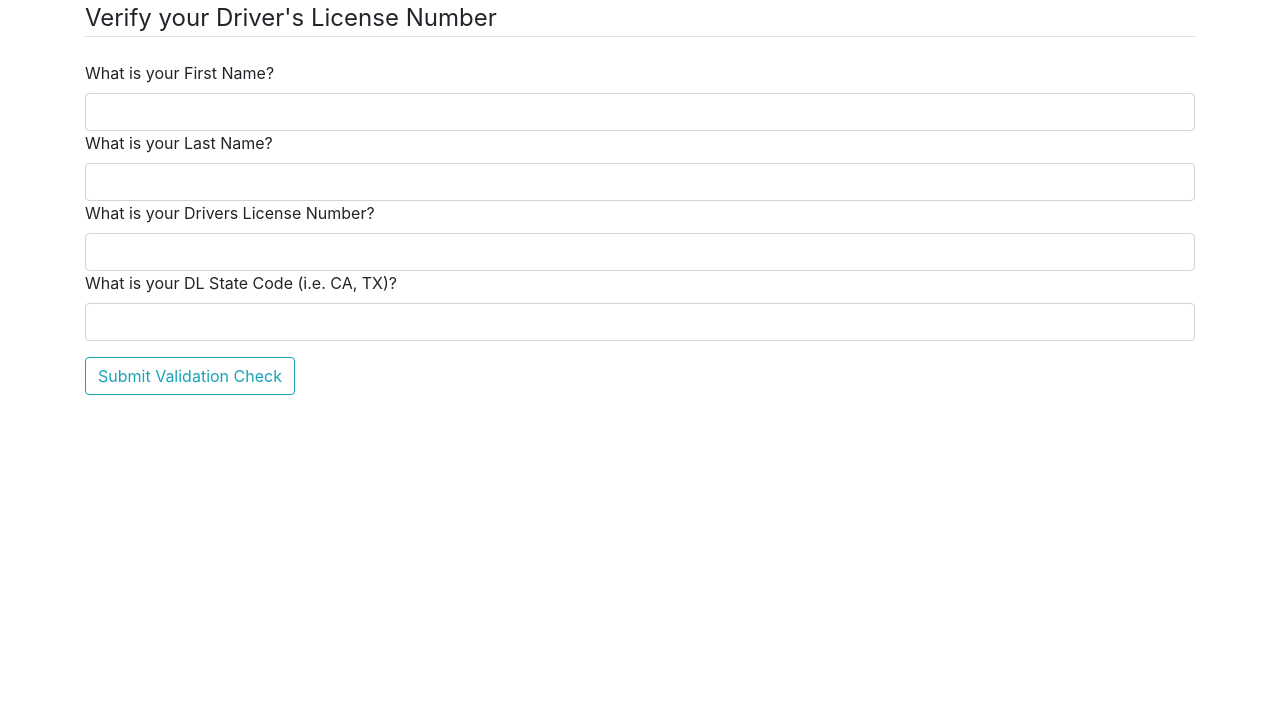
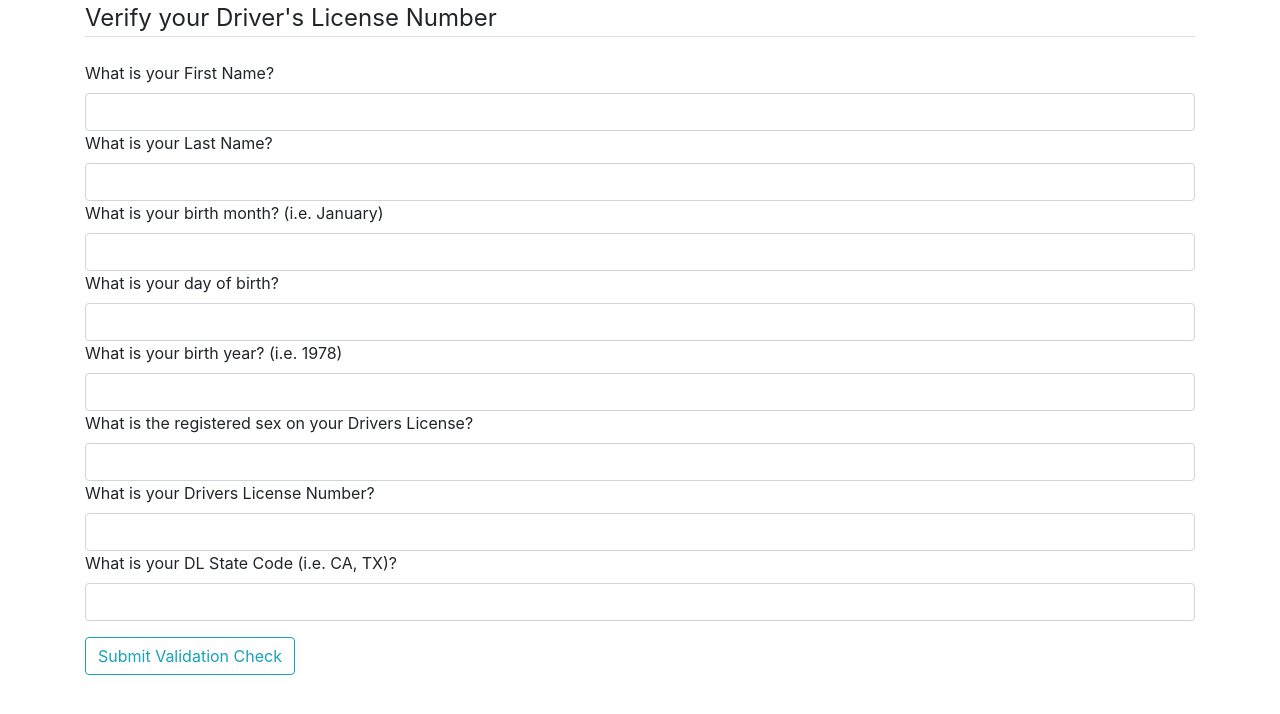
Before and after one commit to rileyfroehlich/flaskDLNvalidation, a Flask app: page / in a window 1280 px wide. Shown: the top 714 px of the page. Run offline with Flask 2, Linux system fonts and the light colour scheme; some libraries are stand-ins or nearby versions.

Commit message:
Added fields for birthday/sex info

```diff
--- a/dlnv.py
+++ b/dlnv.py
@@ -26,6 +26,9 @@ def submit():
     lName = request.form['lName']
     dlNumber = request.form['dlNumber']
     state = request.form['state']
+    month = request.form['month']
+    day = request.form['day']
+    sex = request.form['sex']
     form = dlnvForm()
 
     response = check_is_valid(state, dlNumber)
--- a/form.py
+++ b/form.py
@@ -5,6 +5,10 @@ from wtforms.validators import DataRequired, Length
 class dlnvForm(FlaskForm):
     fName = StringField('What is your First Name?', validators=[DataRequired(), Length(min=1)])
     lName = StringField('What is your Last Name?', validators=[DataRequired(), Length(min=1)])
+    month = StringField('What is your birth month? (i.e. January)', validators=[DataRequired(), Length(min=1)])
+    day = StringField('What is your day of birth?', validators=[DataRequired(), Length(min=1)])
+    year = StringField('What is your birth year? (i.e. 1978)', validators=[DataRequired(), Length(min=1)])
+    sex = StringField('What is the registered sex on your Drivers License?', validators=[DataRequired(), Length(min=1)])
     dlNumber = StringField('What is your Drivers License Number?', validators=[DataRequired(), Length(min=1)])
     state = StringField('What is your DL State Code (i.e. CA, TX)?', validators=[DataRequired(), Length(min=1)])
     submit = SubmitField('Submit Validation Check')
--- a/templates/dlnpage.html
+++ b/templates/dlnpage.html
@@ -15,6 +15,22 @@
                     {{ form.lName.label(class="form-control-label") }}
                     {{ form.lName(class="form-control form-control lg") }}
                 </div>
+                <div class=form-group" name="month">
+                    {{ form.month.label(class="form-control-label") }}
+                    {{ form.month(class="form-control form-control lg") }}
+                </div>
+                <div class=form-group" name="day">
+                    {{ form.day.label(class="form-control-label") }}
+                    {{ form.day(class="form-control form-control lg") }}
+                </div>
+                <div class=form-group" name="year">
+                    {{ form.year.label(class="form-control-label") }}
+                    {{ form.year(class="form-control form-control lg") }}
+                </div>
+                <div class=form-group" name="sex">
+                    {{ form.sex.label(class="form-control-label") }}
+                    {{ form.sex(class="form-control form-control lg") }}
+                </div>
                 <div class=form-group" name="dlNumber">
                     {{ form.dlNumber.label(class="form-control-label") }}
                     {{ form.dlNumber(class="form-control form-control lg") }}
```
